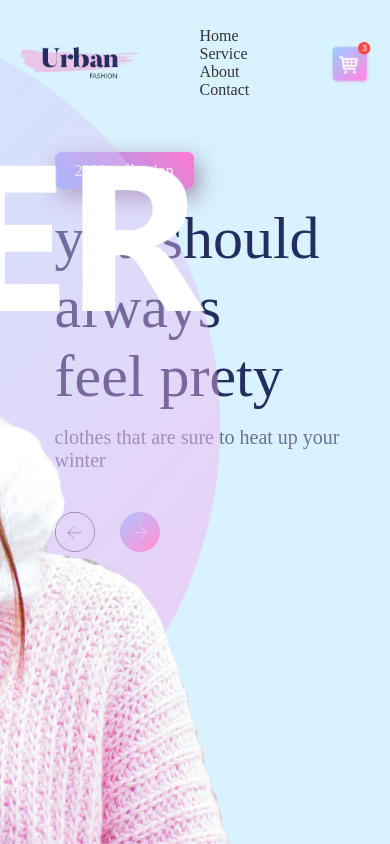
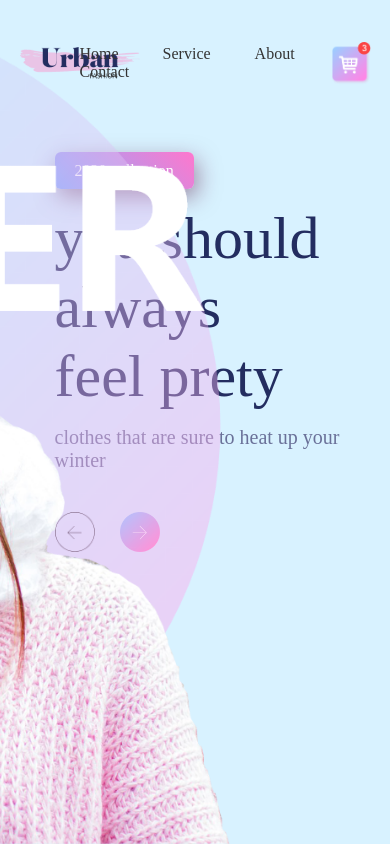
Before and after one commit to raikagithub/portfolio, a plain HTML site: page index.html in a window 390 px wide. Drawn offline with Linux system fonts and the light colour scheme.

Commit message:
next commit

```diff
--- a/index.html
+++ b/index.html
@@ -11,7 +11,7 @@
        <div class="navbar">
         <img src="logo.png" class="logo">
         <nav>
-            <ul>
+            <ul class="nav">
                 <li><a href="home">home</a></li>
                 <li><a href="service">service</a></li>
                 <li><a href="about">about</a></li>
--- a/style.css
+++ b/style.css
@@ -84,3 +84,14 @@ height:99%;
 bottom: 0;
 right:160px;
 }
+
+
+@media only screen and (max-width: 768px) {
+    .navbar {
+      justify-content: space-between;
+      margin-right:30px;
+    }
+    nav{
+        position: absolute;
+    }
+  }
```
